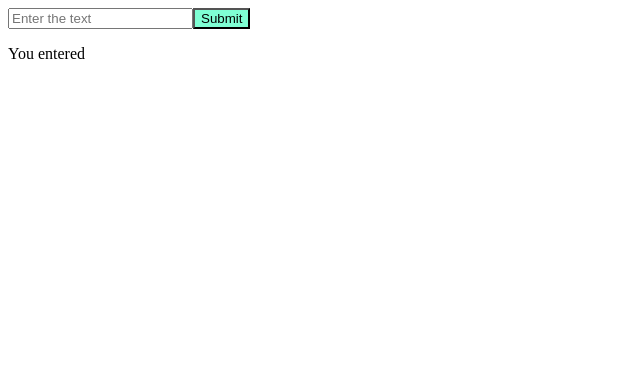
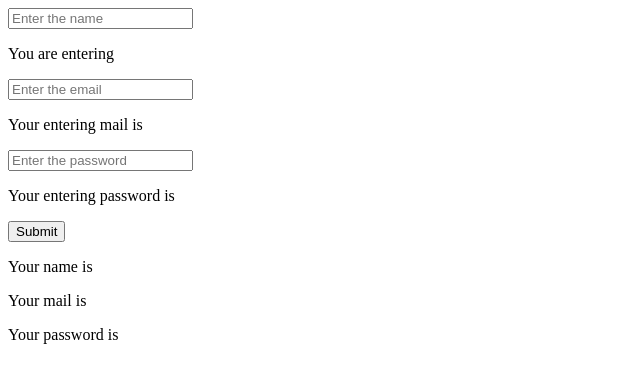
Before and after one commit to KornepalliTejasree/React, a React (Vite) app: page / in a window 1280 px wide. Shown: the top 382 px of the page, without its empty margins (0-640 px from the left). Built offline with nearby package versions, Linux system fonts and the light colour scheme.

Commit message:
Mini project

```diff
--- a/src/App.jsx
+++ b/src/App.jsx
@@ -1,20 +1,29 @@
 import React, { useState } from 'react'
-import "./App.css";
+
 const App = () => {
- const [text,setText]=useState("");
- const [submition,setSubmition]=useState("");
- function handleSubmission(event){
-  event.preventDefault();
-  setSubmition(text);
- }
+  const [name,setName]=useState("");
+  const [email,setEmail]=useState("");
+  const [password,setPassword]=useState("");
+  const [name1,setName1]=useState("");
+  const [email1,setEmail1]=useState("");
+  const [password1,setPassword1]=useState("");
+  const handleSubmittion=(event)=>{
+    event.preventDefault();
+    setName1(name);
+    setEmail1(email);
+    setPassword1(password);
+  }
   return (
     <div>
-      <form onSubmit={handleSubmission}>
-      <input type="text" placeholder='Enter the text'  onChange={(e)=>setText(e.target.value)} />
-      <button>Submit</button>
-      <p>You entered {text}</p>
+      <form onSubmit={handleSubmittion}>
+       <input type="text" onClick={()=>{setName(name)}} placeholder='Enter the name' onChange={(e)=>setName(e.target.value)}/><p>You are entering {name}</p>
+       <input type="email" onClick={()=>{setEmail(email)}} placeholder='Enter the email' onChange={(e)=>setEmail(e.target.value)}/> <p>Your entering mail is {email}</p>
+       <input type="password" onClick={()=>{setPassword(password)}} placeholder='Enter the password' onChange={(e)=>setPassword(e.target.value)}/><p>Your entering password is {password}</p>
+       <button >Submit</button>
       </form>
-      <h1>{submition}</h1>
+      <p>Your name is {name1}</p>
+      <p>Your mail is {email1}</p>
+      <p>Your password is {password1}</p>
     </div>
   )
 }
```
